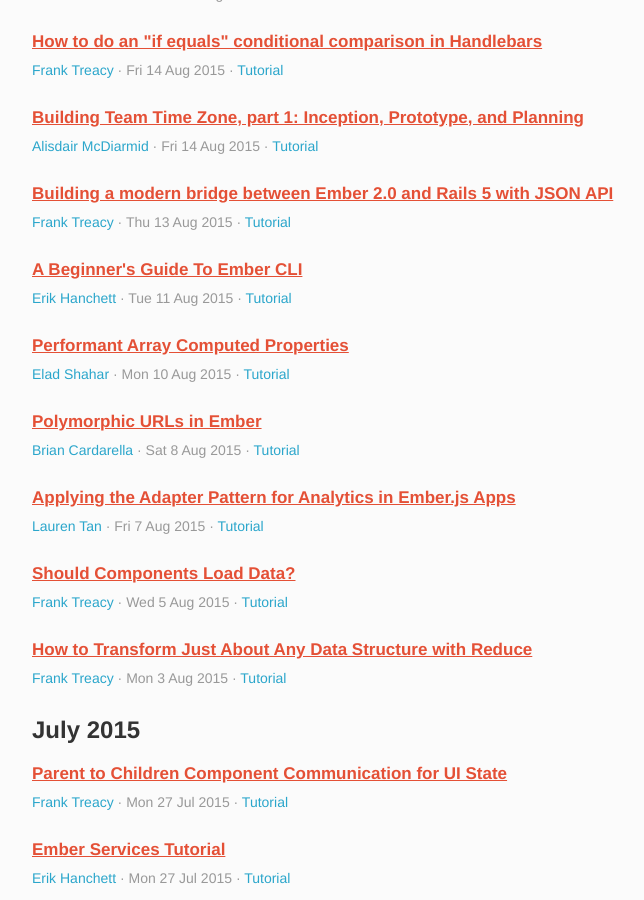
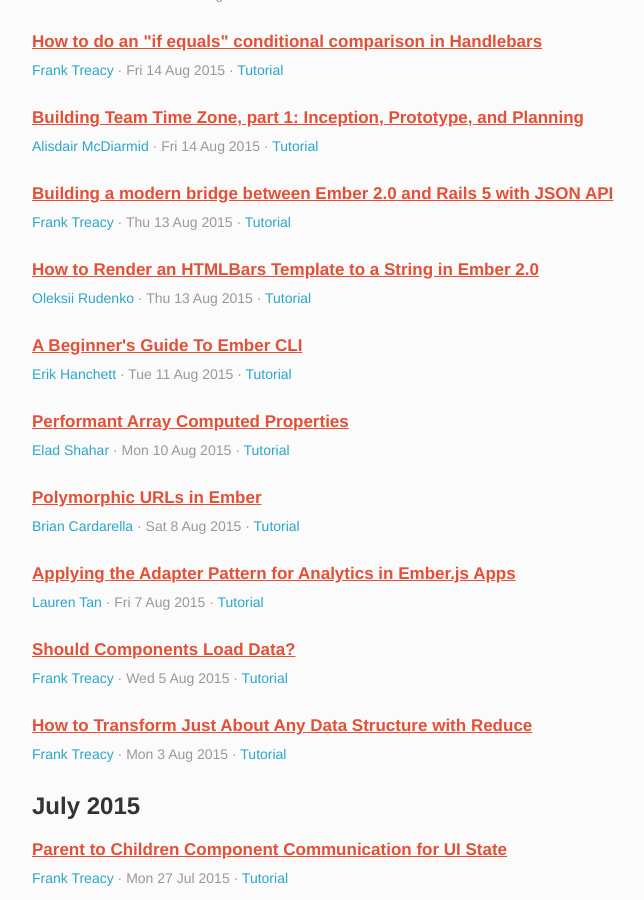
Before and after one commit to emberwatch/emberwatch, a Jekyll site: the page built from tutorials.html, in a window 1280 px wide and 900 px high, scrolled down 2688 px. Shown: the whole window, without its empty margins (148-792 px from the left). Built offline with Jekyll 4.4.1, drawn with Linux system fonts in a browser that asks for light colours; Markdown is read by kramdown in place of the engine named in the settings; comment, search, counter and statistics services are not loaded.

Commit message:
[Add Articles] How to Render HTMLBars Template to String

```diff
--- a/_data/tutorials.yml
+++ b/_data/tutorials.yml
@@ -255,6 +255,14 @@
   date_updated: '2015-08-14'
   urls:
   - https://teamgaslight.com/blog/a-beginners-guide-to-the-ember-run-loop
+- title: How to Render an HTMLBars Template to a String in Ember 2.0
+  author_ids:
+  - 280
+  date: '2015-08-13'
+  date_created: '2015-08-13'
+  date_updated: '2015-08-13'
+  urls:
+  - https://60devs.com/hacky-way-to-render-ember-template-to-string-in-ember-2-0.html
 - title: 'Building a modern bridge between Ember 2.0 and Rails 5 with JSON API'
   author_ids:
   - 207
```
